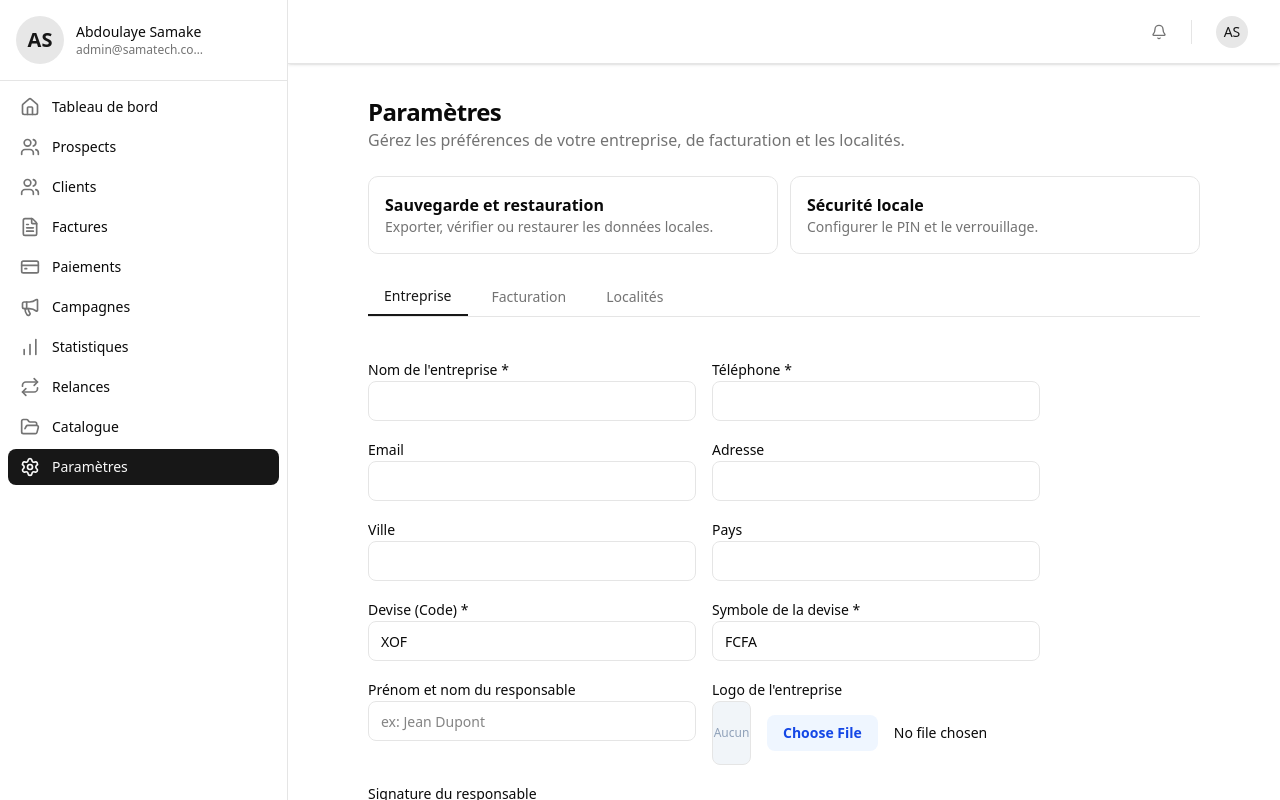
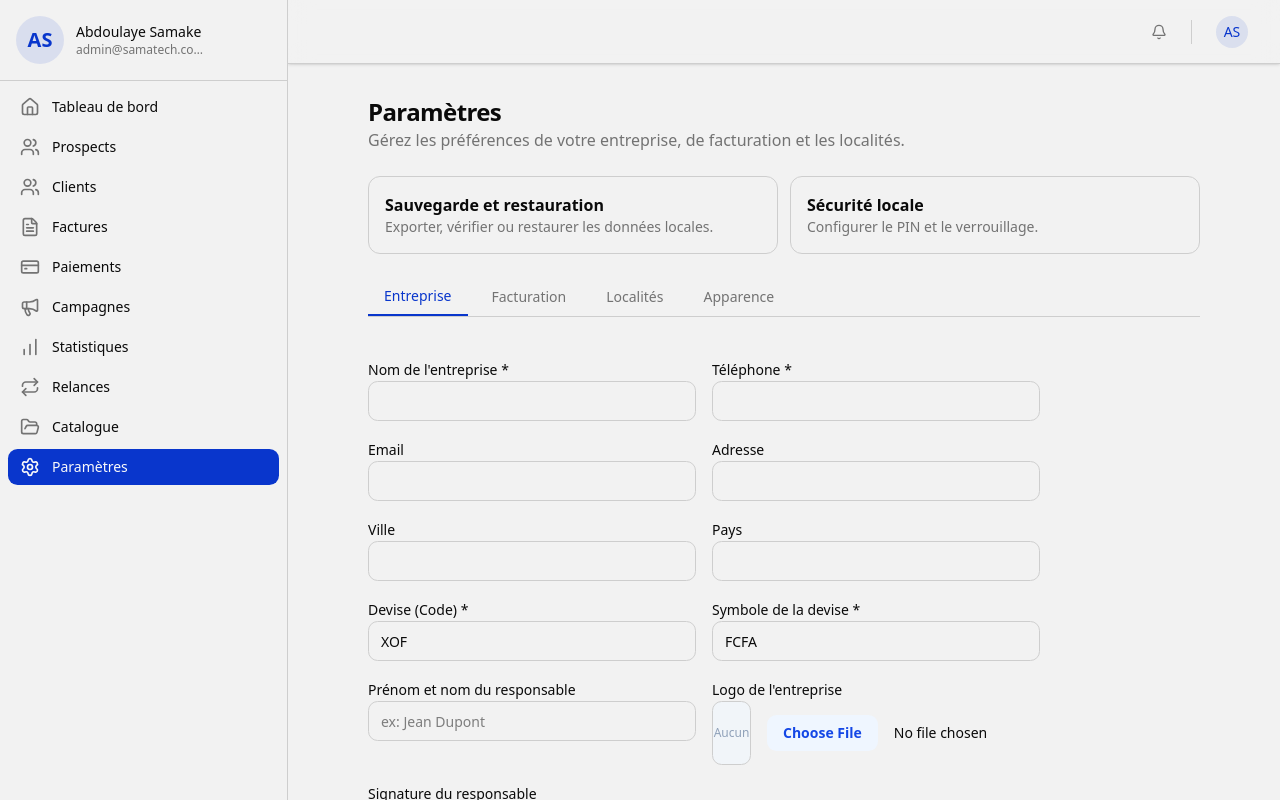
Before and after one commit to layesamake/samatech-crm, a Next.js app: page /settings in a window 1280 px wide. Built offline with nearby package versions, Linux system fonts and the light colour scheme.

Commit message:
feat: add appearance settings and refine themes based on Salytics and Pipeliner

```diff
--- a/src/app/(app)/settings/page.tsx
+++ b/src/app/(app)/settings/page.tsx
@@ -4,10 +4,11 @@ import { useState } from 'react';
 import CompanySettingsForm from '@/modules/settings/presentation/CompanySettingsForm';
 import InvoiceSettingsForm from '@/modules/settings/presentation/InvoiceSettingsForm';
 import LocationsManager from '@/modules/locations/presentation/LocationsManager';
+import AppearanceSettingsForm from '@/modules/settings/presentation/AppearanceSettingsForm';
 import Link from 'next/link';
 
 export default function SettingsPage() {
-  const [activeTab, setActiveTab] = useState<'COMPANY' | 'INVOICE' | 'LOCATIONS'>('COMPANY');
+  const [activeTab, setActiveTab] = useState<'COMPANY' | 'INVOICE' | 'LOCATIONS' | 'APPEARANCE'>('COMPANY');
 
   return (
     <div className="p-4 md:p-8 max-w-4xl mx-auto space-y-6">
@@ -42,12 +43,19 @@ export default function SettingsPage() {
         >
           Localités
         </button>
+        <button
+          onClick={() => setActiveTab('APPEARANCE')}
+          className={`px-4 py-2 font-medium text-sm ${activeTab === 'APPEARANCE' ? 'border-b-2 border-primary text-primary' : 'text-muted-foreground hover:text-foreground'}`}
+        >
+          Apparence
+        </button>
       </div>
 
       <div className="pt-4">
         {activeTab === 'COMPANY' && <CompanySettingsForm />}
         {activeTab === 'INVOICE' && <InvoiceSettingsForm />}
         {activeTab === 'LOCATIONS' && <LocationsManager />}
+        {activeTab === 'APPEARANCE' && <AppearanceSettingsForm />}
       </div>
     </div>
   );
--- a/src/app/globals.css
+++ b/src/app/globals.css
@@ -49,72 +49,72 @@
 }
 
 :root {
-  --background: oklch(1 0 0);
+  --background: oklch(0.96 0 0);
   --foreground: oklch(0.145 0 0);
   --card: oklch(1 0 0);
   --card-foreground: oklch(0.145 0 0);
   --popover: oklch(1 0 0);
   --popover-foreground: oklch(0.145 0 0);
-  --primary: oklch(0.205 0 0);
+  --primary: oklch(0.432 0.232 264.376); /* Pipeliner deep blue */
   --primary-foreground: oklch(0.985 0 0);
-  --secondary: oklch(0.97 0 0);
+  --secondary: oklch(0.92 0 0);
   --secondary-foreground: oklch(0.205 0 0);
-  --muted: oklch(0.97 0 0);
+  --muted: oklch(0.92 0 0);
   --muted-foreground: oklch(0.556 0 0);
-  --accent: oklch(0.97 0 0);
+  --accent: oklch(0.92 0 0);
   --accent-foreground: oklch(0.205 0 0);
   --destructive: oklch(0.577 0.245 27.325);
-  --border: oklch(0.922 0 0);
-  --input: oklch(0.922 0 0);
-  --ring: oklch(0.708 0 0);
+  --border: oklch(0.85 0 0);
+  --input: oklch(0.85 0 0);
+  --ring: oklch(0.432 0.232 264.376);
   --chart-1: oklch(0.87 0 0);
   --chart-2: oklch(0.556 0 0);
   --chart-3: oklch(0.439 0 0);
   --chart-4: oklch(0.371 0 0);
   --chart-5: oklch(0.269 0 0);
-  --radius: 0.625rem;
-  --sidebar: oklch(0.985 0 0);
+  --radius: 0.75rem;
+  --sidebar: oklch(1 0 0);
   --sidebar-foreground: oklch(0.145 0 0);
-  --sidebar-primary: oklch(0.205 0 0);
+  --sidebar-primary: oklch(0.432 0.232 264.376);
   --sidebar-primary-foreground: oklch(0.985 0 0);
-  --sidebar-accent: oklch(0.97 0 0);
+  --sidebar-accent: oklch(0.92 0 0);
   --sidebar-accent-foreground: oklch(0.205 0 0);
-  --sidebar-border: oklch(0.922 0 0);
-  --sidebar-ring: oklch(0.708 0 0);
+  --sidebar-border: oklch(0.85 0 0);
+  --sidebar-ring: oklch(0.432 0.232 264.376);
 }
 
 .dark {
-  --background: oklch(0.145 0 0);
+  --background: oklch(0.20 0.02 260); /* Salytics dark bg */
   --foreground: oklch(0.985 0 0);
-  --card: oklch(0.205 0 0);
+  --card: oklch(0.25 0.02 260); /* Salytics dark card */
   --card-foreground: oklch(0.985 0 0);
-  --popover: oklch(0.205 0 0);
+  --popover: oklch(0.25 0.02 260);
   --popover-foreground: oklch(0.985 0 0);
-  --primary: oklch(0.922 0 0);
-  --primary-foreground: oklch(0.205 0 0);
-  --secondary: oklch(0.269 0 0);
+  --primary: oklch(0.623 0.214 259.815); /* Salytics vivid blue */
+  --primary-foreground: oklch(0.1 0 0);
+  --secondary: oklch(0.3 0.02 260);
   --secondary-foreground: oklch(0.985 0 0);
-  --muted: oklch(0.269 0 0);
+  --muted: oklch(0.3 0.02 260);
   --muted-foreground: oklch(0.708 0 0);
-  --accent: oklch(0.269 0 0);
+  --accent: oklch(0.3 0.02 260);
   --accent-foreground: oklch(0.985 0 0);
   --destructive: oklch(0.704 0.191 22.216);
   --border: oklch(1 0 0 / 10%);
   --input: oklch(1 0 0 / 15%);
-  --ring: oklch(0.556 0 0);
+  --ring: oklch(0.623 0.214 259.815);
   --chart-1: oklch(0.87 0 0);
   --chart-2: oklch(0.556 0 0);
   --chart-3: oklch(0.439 0 0);
   --chart-4: oklch(0.371 0 0);
   --chart-5: oklch(0.269 0 0);
-  --sidebar: oklch(0.205 0 0);
+  --sidebar: oklch(0.20 0.02 260);
   --sidebar-foreground: oklch(0.985 0 0);
-  --sidebar-primary: oklch(0.488 0.243 264.376);
-  --sidebar-primary-foreground: oklch(0.985 0 0);
-  --sidebar-accent: oklch(0.269 0 0);
+  --sidebar-primary: oklch(0.623 0.214 259.815);
+  --sidebar-primary-foreground: oklch(0.1 0 0);
+  --sidebar-accent: oklch(0.3 0.02 260);
   --sidebar-accent-foreground: oklch(0.985 0 0);
   --sidebar-border: oklch(1 0 0 / 10%);
-  --sidebar-ring: oklch(0.556 0 0);
+  --sidebar-ring: oklch(0.623 0.214 259.815);
 }
 
 @layer base {
--- /dev/null
+++ b/src/modules/settings/presentation/AppearanceSettingsForm.tsx
@@ -0,0 +1,80 @@
+'use client';
+
+import { useTheme } from 'next-themes';
+import { Card, CardContent, CardDescription, CardHeader, CardTitle } from '@/components/ui/card';
+import { Monitor, Moon, Sun } from 'lucide-react';
+import { cn } from '@/lib/utils';
+import { useEffect, useState } from 'react';
+
+export default function AppearanceSettingsForm() {
+  const { theme, setTheme } = useTheme();
+  const [mounted, setMounted] = useState(false);
+
+  useEffect(() => {
+    // eslint-disable-next-line react-hooks/set-state-in-effect
+    setMounted(true);
+  }, []);
+
+  if (!mounted) return null;
+
+  return (
+    <Card>
+      <CardHeader>
+        <CardTitle>Thème de l'application</CardTitle>
+        <CardDescription>
+          Personnalisez l'apparence visuelle. Le thème sombre est inspiré de "Salytics", et le thème clair est inspiré de "Pipeliner".
+        </CardDescription>
+      </CardHeader>
+      <CardContent>
+        <div className="grid grid-cols-1 md:grid-cols-3 gap-4">
+
+          {/* Light Theme Option */}
+          <button
+            onClick={() => setTheme('light')}
+            className={cn(
+              "flex flex-col items-center justify-center p-6 border-2 rounded-xl transition-all hover:bg-muted",
+              theme === 'light' ? "border-primary bg-primary/5" : "border-border"
+            )}
+          >
+            <div className="p-4 bg-white rounded-full shadow-sm mb-4">
+              <Sun className="w-8 h-8 text-[#1d4ed8]" />
+            </div>
+            <span className="font-semibold">Clair</span>
+            <span className="text-xs text-muted-foreground mt-1">Pipeliner Style</span>
+          </button>
+
+          {/* Dark Theme Option */}
+          <button
+            onClick={() => setTheme('dark')}
+            className={cn(
+              "flex flex-col items-center justify-center p-6 border-2 rounded-xl transition-all hover:bg-muted",
+              theme === 'dark' ? "border-primary bg-primary/5" : "border-border"
+            )}
+          >
+            <div className="p-4 bg-[#111827] rounded-full shadow-sm mb-4">
+              <Moon className="w-8 h-8 text-[#3b82f6]" />
+            </div>
+            <span className="font-semibold">Sombre</span>
+            <span className="text-xs text-muted-foreground mt-1">Salytics Style</span>
+          </button>
+
+          {/* System Theme Option */}
+          <button
+            onClick={() => setTheme('system')}
+            className={cn(
+              "flex flex-col items-center justify-center p-6 border-2 rounded-xl transition-all hover:bg-muted",
+              theme === 'system' ? "border-primary bg-primary/5" : "border-border"
+            )}
+          >
+            <div className="p-4 bg-muted rounded-full shadow-sm mb-4">
+              <Monitor className="w-8 h-8 text-foreground" />
+            </div>
+            <span className="font-semibold">Système</span>
+            <span className="text-xs text-muted-foreground mt-1">Adaptatif</span>
+          </button>
+
+        </div>
+      </CardContent>
+    </Card>
+  );
+}
```
